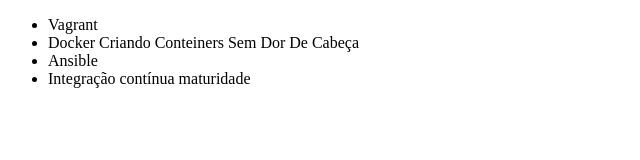
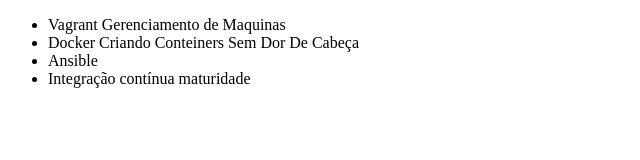
Before and after one commit to LucasAS07/aluragit, a plain HTML site: page index.html in a window 1280 px wide. Shown: the whole page, without its empty margins (0-640 px from the left). Drawn offline with Linux system fonts and the light colour scheme.

Commit message:
Corrigindo titulo Veger

```diff
--- a/index.html
+++ b/index.html
@@ -9,7 +9,7 @@
 
 <body>
     <ul>
-        <li>Vagrant</li>
+        <li>Vagrant Gerenciamento de Maquinas</li>
         <li>Docker Criando Conteiners Sem Dor De Cabeça</li>
         <li>Ansible</li>
         <li>Integração contínua maturidade</li>
```
